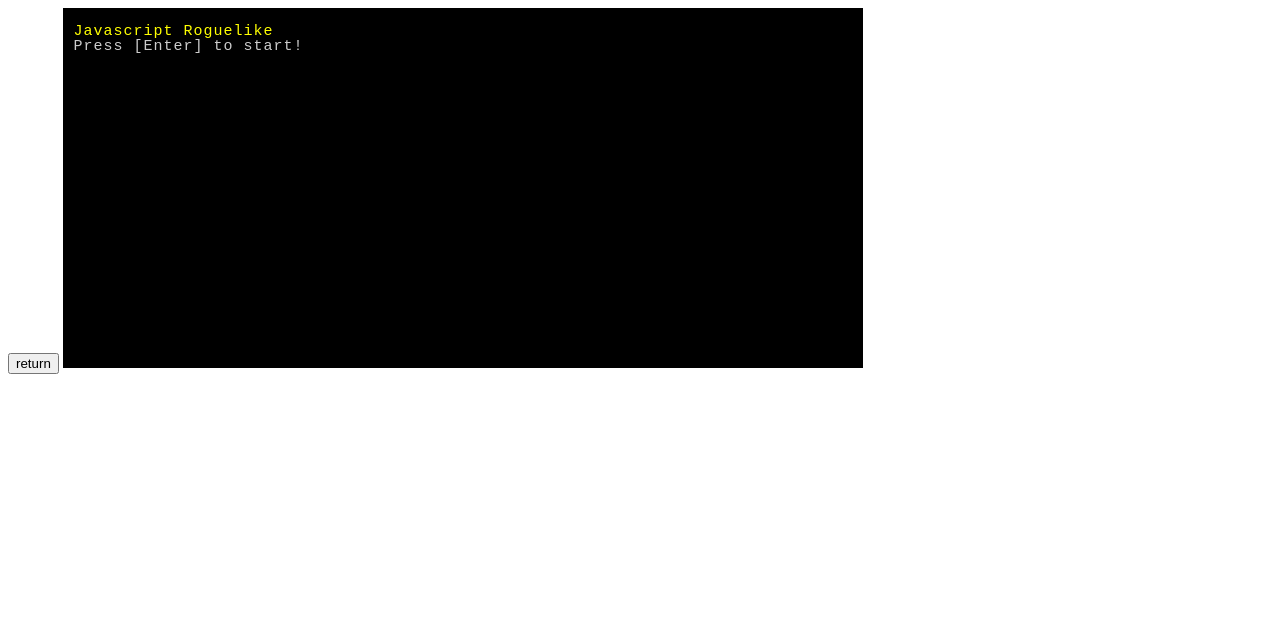
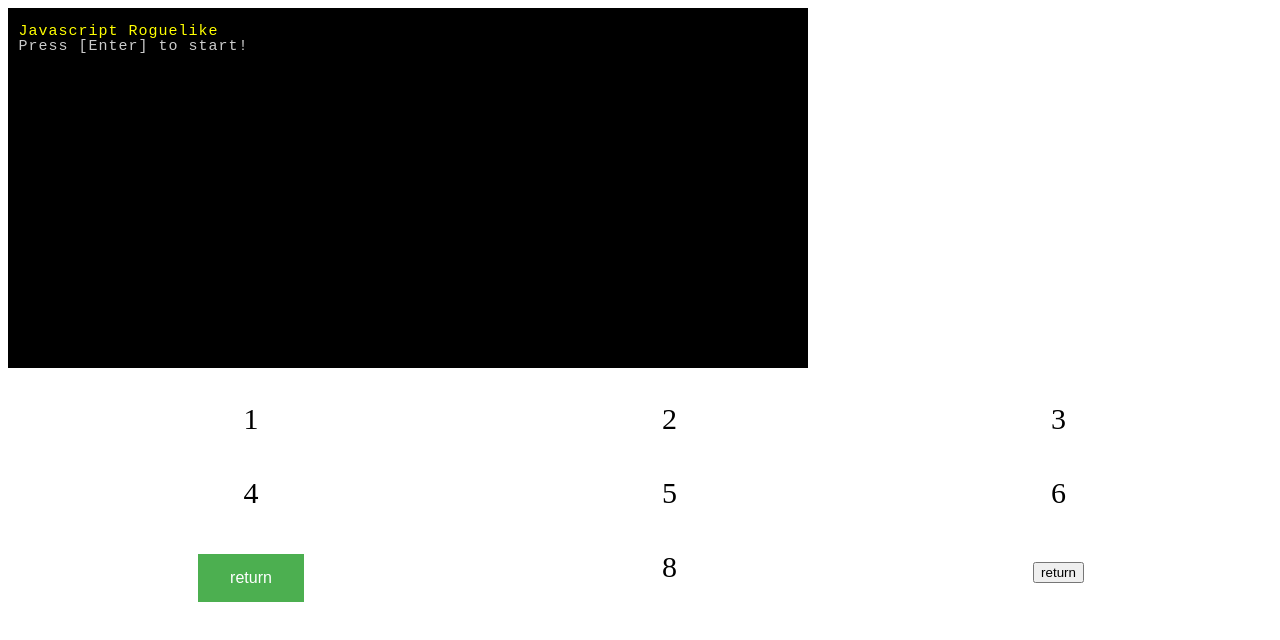
Before and after one commit to petni995/petni995.github.io, a plain HTML site: page Rouge/index.html in a window 1280 px wide. Drawn offline with Linux system fonts and the light colour scheme.

Commit message:
game: button grid

```diff
--- a/Rouge/game.js
+++ b/Rouge/game.js
@@ -50,7 +50,7 @@ window.onload = function() {
         // Initialize the game
         Game.init();
         // Add the container to our HTML page
-        document.body.appendChild(Game.getDisplay().getContainer());
+        document.getElementById("console").appendChild(Game.getDisplay().getContainer());
         // Load the start screen
         Game.switchScreen(Game.Screen.startScreen);
     }
--- a/Rouge/index.html
+++ b/Rouge/index.html
@@ -2,11 +2,49 @@
 <html>
   <head>
     <title>Javascript Roguelike</title>
+    <style>
+        .grid-container {
+          display: grid;
+          grid-template-columns: auto auto auto;
+          padding: 10px;
+        }
+        .grid-item {
+
+          padding: 20px;
+          font-size: 30px;
+          text-align: center;
+        }
+        .button {
+            background-color: #4CAF50;
+            border: none;
+            color: white;
+            padding: 15px 32px;
+            text-align: center;
+            text-decoration: none;
+            display: inline-block;
+            font-size: 16px;
+            margin: 4px 2px;
+            cursor: pointer;
+        }
+</style>
   </head>
   <body>
     <script src="libraries/rot.js"></script>
     <script src="game.js"></script>
     <script src="screens.js"></script>
-    <button onclick="Game._currentScreen.handleInput('keydown', 'return')">return</button>
+    <div id="console">
+    </div>
+    <div class="grid-container">
+        <div class="grid-item">1</div>
+        <div class="grid-item">2</div>
+        <div class="grid-item">3</div>
+        <div class="grid-item">4</div>
+        <div class="grid-item">5</div>
+        <div class="grid-item">6</div>
+        <div class="grid-item"><input type="button" class="button" value="return" onclick="Game._currentScreen.handleInput('keydown', 'return')"></div>
+        <div class="grid-item">8</div>
+        <div class="grid-item"><button onclick="Game._currentScreen.handleInput('keydown', 'return')">return</button></div>
+      </div>
+
   </body>
 </html>
```
